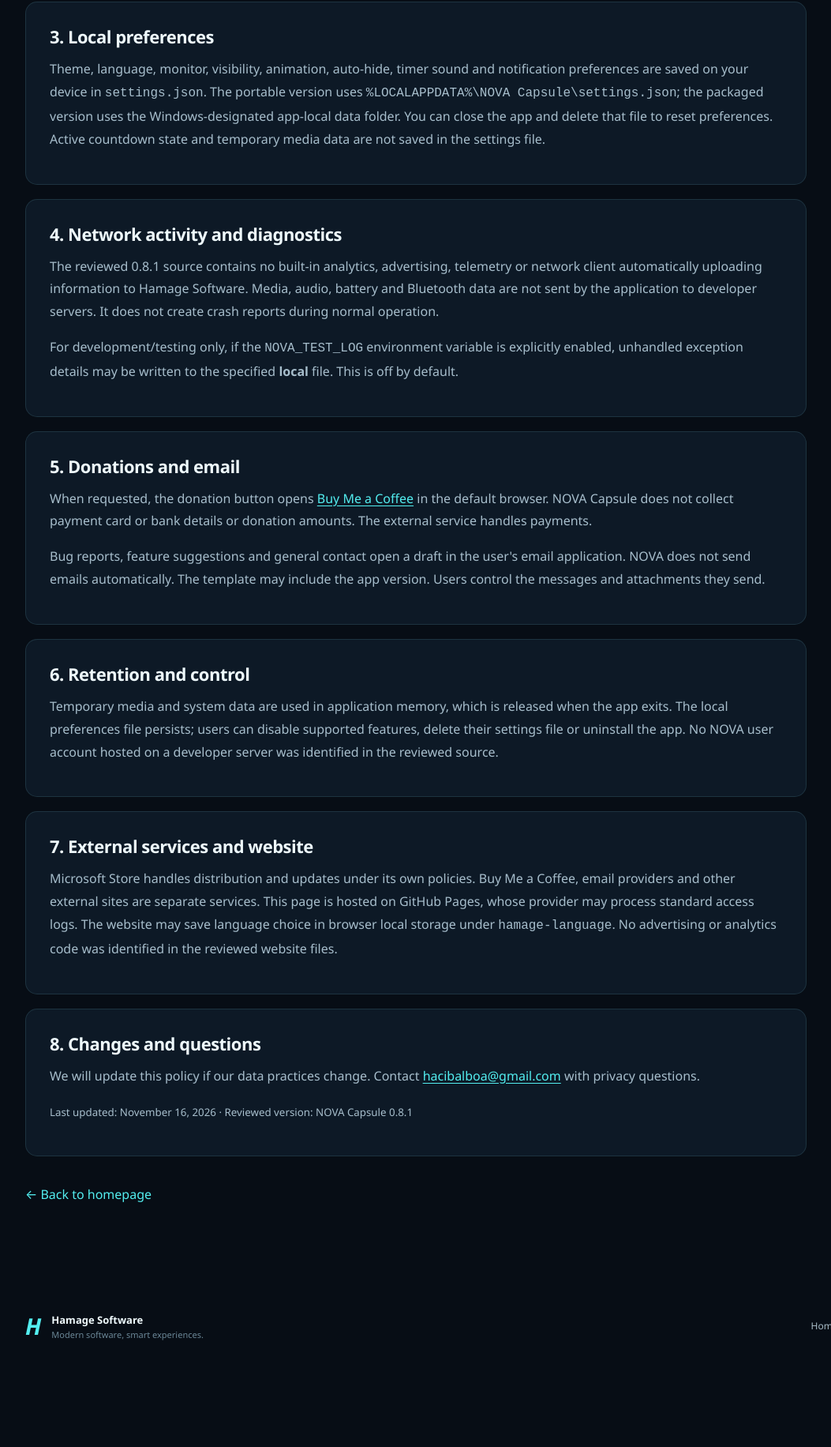
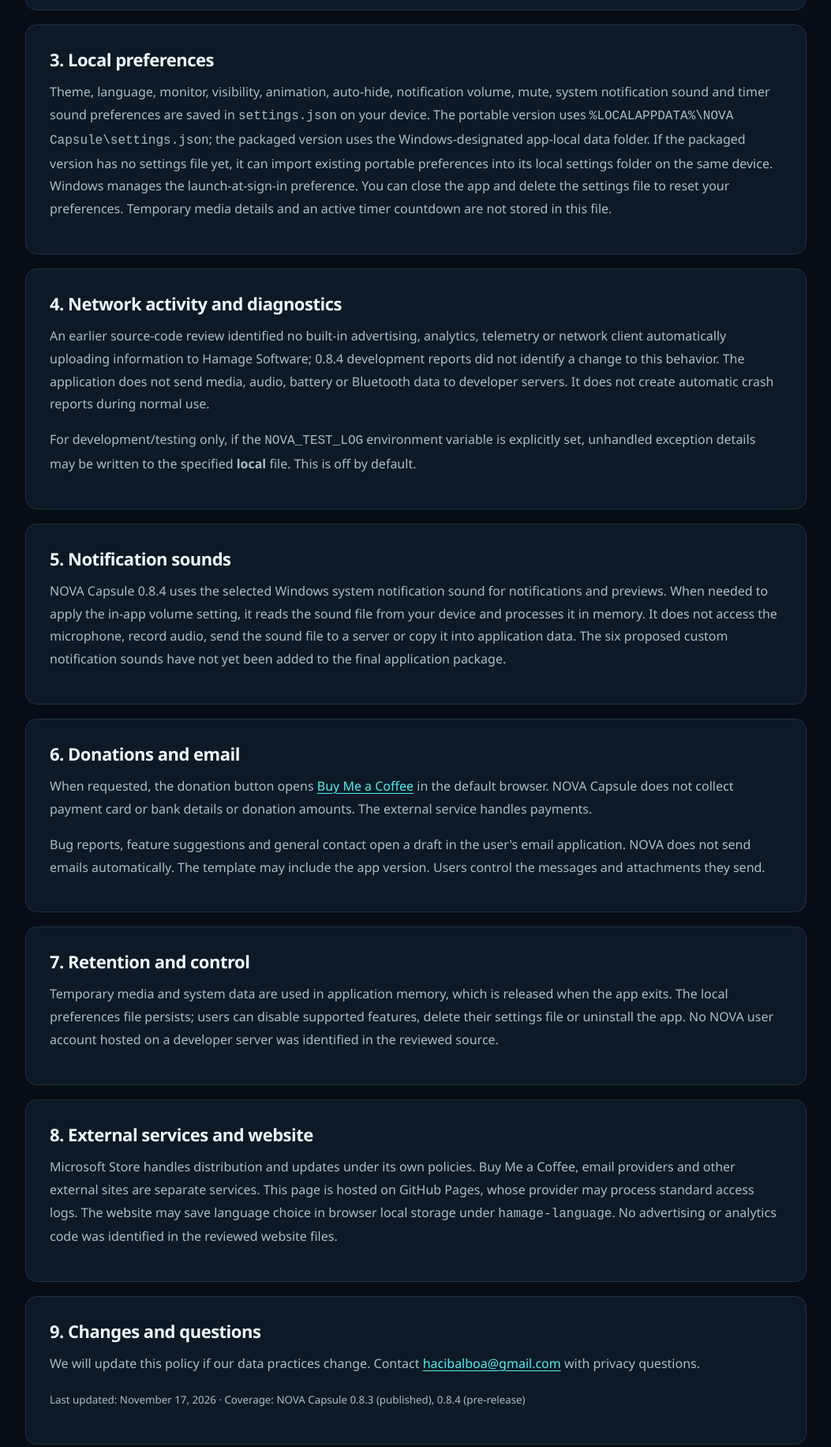
Before and after one commit to HMahmut/hamage-software, a plain HTML site: page privacy.html in a window 1280 px wide. Shown: the part 967-2799 px from the top of the page at 79% size, without its empty margins (16-1069 px from the left). Before the commit the page ends 2748 px from the top, so only its background shows below. Drawn offline with Linux system fonts and the light colour scheme.

Commit message:
Update bilingual NOVA privacy policy for 0.8.4 release preparation

```diff
--- a/privacy.html
+++ b/privacy.html
@@ -1,44 +1,46 @@
 <!DOCTYPE html>
 <html lang="tr"><head>
 <meta charset="UTF-8"><meta name="viewport" content="width=device-width,initial-scale=1"><meta name="theme-color" content="#071018">
-<meta name="description" content="NOVA Capsule 0.8.1 gizlilik politikası ve veri işleme açıklaması.">
+<meta name="description" content="NOVA Capsule 0.8.3 ve 0.8.4 gizlilik politikası ve veri işleme açıklaması.">
 <link rel="icon" href="assets/favicon.svg" type="image/svg+xml"><link rel="stylesheet" href="styles.css">
 <title>NOVA Capsule — Gizlilik Politikası | Hamage Software</title></head>
 <body>
 <a class="skip-link" href="#main" data-i18n="skip">İçeriğe geç</a><div class="noise-layer" aria-hidden="true"></div>
 <header class="site-header"><div class="nav-shell container"><a class="brand" href="index.html" aria-label="Hamage Software home"><span class="brand-icon" aria-hidden="true">H</span><span class="brand-name">hamage<span class="brand-dot">.</span><small>SOFTWARE</small></span></a><nav class="primary-nav" aria-label="Main navigation"><a href="index.html#about" data-i18n="navAbout">Hakkımızda</a><a href="index.html#nova" data-i18n="navNova">NOVA Capsule</a><a href="index.html#support" data-i18n="navSupport">Destek</a></nav><div class="nav-actions"><button id="lang-toggle" class="lang-toggle" type="button"><span aria-hidden="true">◎</span><span id="lang-label">EN</span></button><a class="nav-contact" href="mailto:hacibalboa@gmail.com" data-i18n="contact">İletişim</a></div></div></header>
 <main id="main" class="privacy-main container">
-<div class="privacy-header"><p class="section-overline"><span class="thin-bar"></span><span data-i18n="privacyEyebrow">ŞEFFAFLIK</span></p><h1 data-i18n="privacyTitle">Gizlilik Politikası</h1><p class="privacy-intro" data-i18n="privacyLead">NOVA Capsule 0.8.1 uygulamasının veri işleme uygulamaları. Son güncelleme: 16 Kasım 2026.</p></div>
+<div class="privacy-header"><p class="section-overline"><span class="thin-bar"></span><span data-i18n="privacyEyebrow">ŞEFFAFLIK</span></p><h1 data-i18n="privacyTitle">Gizlilik Politikası</h1><p class="privacy-intro" data-i18n="privacyLead">NOVA Capsule 0.8.3 ve 0.8.4 sürümleri için gizlilik açıklaması. Son güncelleme: 17 Kasım 2026.</p></div>
 <div class="privacy-article" style="display:block;max-width:990px"><style>.policy-language[hidden]{display:none!important}.policy-language{display:grid;gap:18px}.policy-language section{margin:0}.policy-language section h2{margin:0 0 10px}.privacy-article a{overflow-wrap:anywhere}</style>
 <div class="policy-language" lang="tr" data-policy-lang="tr">
-<section><h2>1. Kapsam ve iletişim</h2><p>NOVA Capsule, Hamage Software markası altında geliştirilen bir Windows 11 masaüstü yardımcı uygulamasıdır. Bu metin, NOVA Capsule <strong>0.8.1 kaynak kodunun incelenmesine</strong> dayanır; dış web siteleri kendi gizlilik koşullarına tabidir. İletişim: <a href="mailto:hacibalboa@gmail.com">hacibalboa@gmail.com</a>.</p></section>
+<section><h2>1. Kapsam ve iletişim</h2><p>NOVA Capsule, Hamage Software tarafından geliştirilen bir Windows 11 masaüstü yardımcı uygulamasıdır. Bu politika Microsoft Store'da yayımlanan 0.8.3 ve yayıma hazırlanan 0.8.4 sürümlerini kapsar. 0.8.4'e ilişkin bilgiler geliştirme ve test raporlarına, önceki işlevler kaynak kodu incelemesine dayanır. Harici hizmetler kendi gizlilik koşullarına tabidir. İletişim: <a href="mailto:hacibalboa@gmail.com">hacibalboa@gmail.com</a>.</p></section>
 <section><h2>2. İşlenen sistem bilgileri</h2><p>Uygulama özelliklerini sunmak için Windows arayüzlerinden şu bilgileri <strong>yerel olarak</strong> okur:</p><ul>
 <li><strong>Medya:</strong> Oynatma durumu, şarkı adı, sanatçı ve albüm kapağı; medya kontrol komutları Windows oturumuna gönderilir.</li>
 <li><strong>Ses:</strong> Varsayılan ses cihazı, ses seviyesi, sessiz durumu ve çıkış değişiklikleri; kullanıcı ses ayarını uygulamadan değiştirebilir.</li>
 <li><strong>Bluetooth ses cihazları:</strong> Cihaz adı, bağlantı durumu, varsa pil seviyesi ve cihazı ses çıkışıyla eşleştirmek için gereken yerel tanımlayıcılar.</li>
 <li><strong>Güç ve ekran:</strong> Pil yüzdesi, adaptör durumu, monitör ve ekran konumlandırma bilgileri.</li></ul>
 <p>İncelenen kaynak kodda şarkı bilgileri, albüm kapakları veya Bluetooth cihaz adlarının kalıcı dosyalara kaydedildiği görülmedi.</p></section>
-<section><h2>3. Yerel tercihler</h2><p>Tema, dil, monitör, görünürlük, animasyon, otomatik gizleme, zamanlayıcı sesi ve bildirim tercihleri <code>settings.json</code> dosyasında cihazınızda saklanır. Taşınabilir sürümde konum <code>%LOCALAPPDATA%\NOVA Capsule\settings.json</code>; paketli sürümde Windows'un uygulamaya ayırdığı yerel veri klasörüdür. Uygulamayı kapatıp bu dosyayı silerek tercihleri sıfırlayabilirsiniz. Etkin zamanlayıcı sayacı ve geçici medya verileri ayarlara yazılmaz.</p></section>
-<section><h2>4. Ağ iletişimi ve tanılama</h2><p>İncelenen 0.8.1 kaynak kodunda Hamage Software'a otomatik veri yükleyen telemetri, analitik, reklam veya ağ istemcisi bulunmadı. Uygulama medya, ses, pil ve Bluetooth bilgilerini geliştirici sunucularına göndermez. Normal kullanımda otomatik hata raporu dosyası üretmez.</p><p>Yalnızca geliştirici/test ortamında <code>NOVA_TEST_LOG</code> değişkeni özel olarak tanımlanırsa yakalanmayan hata ayrıntıları belirtilen <strong>yerel</strong> dosyaya yazılabilir. Bu seçenek normalde kapalıdır.</p></section>
-<section><h2>5. Bağış ve e-posta</h2><p>Kullanıcı isterse bağış bağlantısı <a href="https://buymeacoffee.com/hamagesf" target="_blank" rel="noopener noreferrer">Buy Me a Coffee</a> sayfasını tarayıcıda açar. NOVA Capsule banka veya kart bilgisi ve bağış tutarı toplamaz. Ödeme dış hizmette gerçekleşir.</p><p>Hata bildirimi, özellik önerisi ve iletişim seçenekleri e-posta uygulamasında bir taslak açar; mesajı NOVA kendiliğinden göndermez. Taslakta uygulama sürümü bulunabilir. Gönderilen içerik ve ekler kullanıcının kontrolündedir.</p></section>
-<section><h2>6. Saklama ve kontrol</h2><p>Geçici sistem ve medya bilgileri uygulamanın belleğinde kullanılır ve uygulama kapanınca bu bellek serbest bırakılır. Yerel tercih dosyası korunur; özellikleri ayarlardan kapatabilir, tercih dosyasını silebilir veya uygulamayı kaldırabilirsiniz. İncelenen kodda geliştirici sunucusunda tutulan bir NOVA kullanıcı hesabı bulunmadı.</p></section>
-<section><h2>7. Dış hizmetler ve web sitesi</h2><p>Microsoft Store dağıtım ve güncelleme süreçlerini kendi politikaları kapsamında yönetir. Buy Me a Coffee, e-posta sağlayıcıları ve diğer dış bağlantılar ayrı hizmetlerdir. Bu sayfa GitHub Pages üzerinde barındırılır; barındırma sağlayıcısı standart erişim kayıtları işleyebilir. Web sitesi dil tercihini tarayıcıda <code>hamage-language</code> anahtarıyla saklayabilir. İncelenen web sitesi kodunda reklam veya analiz sistemi bulunmadı.</p></section>
-<section><h2>8. Güncelleme ve sorular</h2><p>Veri işleme uygulamaları değiştiğinde bu metin güncellenir. Sorularınız için <a href="mailto:hacibalboa@gmail.com">hacibalboa@gmail.com</a> adresine yazabilirsiniz.</p><p><small>Son güncelleme: 16 Kasım 2026 · İncelenen sürüm: NOVA Capsule 0.8.1</small></p></section>
+<section><h2>3. Yerel tercihler</h2><p>Tema, dil, monitör, görünürlük, animasyon, otomatik gizleme, bildirim sesi düzeyi, sessize alma, sistem bildirimi sesi ve zamanlayıcı sesi tercihleri cihazınızdaki <code>settings.json</code> dosyasında saklanır. Taşınabilir sürümde konum <code>%LOCALAPPDATA%\NOVA Capsule\settings.json</code>; paketli sürümde Windows'un uygulamaya ayırdığı yerel veri klasörüdür. Paketli sürümün henüz kendi ayar dosyası yoksa taşınabilir sürümün mevcut tercihlerini aynı cihazdaki yerel ayar klasörüne aktarabilir. Windows ile başlatma tercihinin durumu Windows tarafından yönetilir. Uygulamayı kapatıp ayar dosyasını silerek tercihleri sıfırlayabilirsiniz. Geçici medya bilgileri ve aktif zamanlayıcı sayacı bu dosyada saklanmaz.</p></section>
+<section><h2>4. Ağ iletişimi ve tanılama</h2><p>Önceki kaynak incelemesinde Hamage Software'a otomatik veri yükleyen telemetri, analitik, reklam veya ağ istemcisi bulunmadı; 0.8.4 geliştirme raporlarında bu durumu değiştiren bir özellik bildirilmedi. Medya, ses, pil ve Bluetooth bilgileri geliştirici sunucularına gönderilmez. Normal kullanımda otomatik hata raporu dosyası oluşturulmaz.</p><p>Yalnızca geliştirme/test ortamında <code>NOVA_TEST_LOG</code> ortam değişkeni özel olarak tanımlanırsa yakalanmayan hata ayrıntıları belirtilen <strong>yerel</strong> dosyaya yazılabilir. Normalde kapalıdır.</p></section>
+<section><h2>5. Bildirim sesleri</h2><p>NOVA Capsule 0.8.4, bildirim ve önizleme için Windows'ta seçili sistem bildirim sesini kullanır. Uygulama içindeki ses düzeyi ayarını uygulamak için gerektiğinde ses dosyasını cihazdan okuyup bellekte işler. Mikrofon erişimi veya ses kaydı yapmaz. Ses dosyasını sunucuya göndermez veya uygulama verilerine kopyalamaz. Altı özgün bildirim sesi henüz uygulamanın nihai paketine eklenmemiştir.</p></section>
+<section><h2>6. Bağış ve e-posta</h2><p>Kullanıcı isterse bağış bağlantısı <a href="https://buymeacoffee.com/hamagesf" target="_blank" rel="noopener noreferrer">Buy Me a Coffee</a> sayfasını tarayıcıda açar. NOVA Capsule banka veya kart bilgisi ve bağış tutarı toplamaz. Ödeme dış hizmette gerçekleşir.</p><p>Hata bildirimi, özellik önerisi ve iletişim seçenekleri e-posta uygulamasında bir taslak açar; mesajı NOVA kendiliğinden göndermez. Taslakta uygulama sürümü bulunabilir. Gönderilen içerik ve ekler kullanıcının kontrolündedir.</p></section>
+<section><h2>7. Saklama ve kontrol</h2><p>Geçici sistem ve medya bilgileri uygulamanın belleğinde kullanılır ve uygulama kapanınca bu bellek serbest bırakılır. Yerel tercih dosyası korunur; özellikleri ayarlardan kapatabilir, tercih dosyasını silebilir veya uygulamayı kaldırabilirsiniz. İncelenen kodda geliştirici sunucusunda tutulan bir NOVA kullanıcı hesabı bulunmadı.</p></section>
+<section><h2>8. Dış hizmetler ve web sitesi</h2><p>Microsoft Store dağıtım ve güncelleme süreçlerini kendi politikaları kapsamında yönetir. Buy Me a Coffee, e-posta sağlayıcıları ve diğer dış bağlantılar ayrı hizmetlerdir. Bu sayfa GitHub Pages üzerinde barındırılır; barındırma sağlayıcısı standart erişim kayıtları işleyebilir. Web sitesi dil tercihini tarayıcıda <code>hamage-language</code> anahtarıyla saklayabilir. İncelenen web sitesi kodunda reklam veya analiz sistemi bulunmadı.</p></section>
+<section><h2>9. Güncelleme ve sorular</h2><p>Veri işleme uygulamaları değiştiğinde bu metin güncellenir. Sorularınız için <a href="mailto:hacibalboa@gmail.com">hacibalboa@gmail.com</a> adresine yazabilirsiniz.</p><p><small>Son güncelleme: 17 Kasım 2026 · Kapsam: NOVA Capsule 0.8.3 (yayımlı), 0.8.4 (yayın öncesi)</small></p></section>
 </div>
 <div class="policy-language" lang="en" data-policy-lang="en" hidden>
-<section><h2>1. Scope and contact</h2><p>NOVA Capsule is a Windows 11 desktop utility developed under the Hamage Software brand. This policy is based on a <strong>source-code review of NOVA Capsule 0.8.1</strong>; external websites have their own privacy practices. Contact: <a href="mailto:hacibalboa@gmail.com">hacibalboa@gmail.com</a>.</p></section>
+<section><h2>1. Scope and contact</h2><p>NOVA Capsule is a Windows 11 desktop utility developed by Hamage Software. This policy covers version 0.8.3 published in Microsoft Store and version 0.8.4 being prepared for release. Information about 0.8.4 is based on development and testing reports; earlier functionality was reviewed in the source code. External services have their own privacy policies. Contact: <a href="mailto:hacibalboa@gmail.com">hacibalboa@gmail.com</a>.</p></section>
 <section><h2>2. System information processed</h2><p>To provide its features, the application reads the following information <strong>locally</strong> through Windows APIs:</p><ul>
 <li><strong>Media:</strong> Playback state, song title, artist and album art; playback commands are sent to the Windows media session.</li>
 <li><strong>Audio:</strong> Default output device, volume, mute state and output changes; users can adjust Windows volume through the app.</li>
 <li><strong>Bluetooth audio devices:</strong> Device name, connection state, available battery percentage and local identifiers used to match devices with audio endpoints.</li>
 <li><strong>Power and displays:</strong> Battery percentage, AC power state, and monitor information needed for capsule placement.</li></ul>
 <p>The reviewed source does not persist song metadata, album artwork or Bluetooth device names to files.</p></section>
-<section><h2>3. Local preferences</h2><p>Theme, language, monitor, visibility, animation, auto-hide, timer sound and notification preferences are saved on your device in <code>settings.json</code>. The portable version uses <code>%LOCALAPPDATA%\NOVA Capsule\settings.json</code>; the packaged version uses the Windows-designated app-local data folder. You can close the app and delete that file to reset preferences. Active countdown state and temporary media data are not saved in the settings file.</p></section>
-<section><h2>4. Network activity and diagnostics</h2><p>The reviewed 0.8.1 source contains no built-in analytics, advertising, telemetry or network client automatically uploading information to Hamage Software. Media, audio, battery and Bluetooth data are not sent by the application to developer servers. It does not create crash reports during normal operation.</p><p>For development/testing only, if the <code>NOVA_TEST_LOG</code> environment variable is explicitly enabled, unhandled exception details may be written to the specified <strong>local</strong> file. This is off by default.</p></section>
-<section><h2>5. Donations and email</h2><p>When requested, the donation button opens <a href="https://buymeacoffee.com/hamagesf" target="_blank" rel="noopener noreferrer">Buy Me a Coffee</a> in the default browser. NOVA Capsule does not collect payment card or bank details or donation amounts. The external service handles payments.</p><p>Bug reports, feature suggestions and general contact open a draft in the user's email application. NOVA does not send emails automatically. The template may include the app version. Users control the messages and attachments they send.</p></section>
-<section><h2>6. Retention and control</h2><p>Temporary media and system data are used in application memory, which is released when the app exits. The local preferences file persists; users can disable supported features, delete their settings file or uninstall the app. No NOVA user account hosted on a developer server was identified in the reviewed source.</p></section>
-<section><h2>7. External services and website</h2><p>Microsoft Store handles distribution and updates under its own policies. Buy Me a Coffee, email providers and other external sites are separate services. This page is hosted on GitHub Pages, whose provider may process standard access logs. The website may save language choice in browser local storage under <code>hamage-language</code>. No advertising or analytics code was identified in the reviewed website files.</p></section>
-<section><h2>8. Changes and questions</h2><p>We will update this policy if our data practices change. Contact <a href="mailto:hacibalboa@gmail.com">hacibalboa@gmail.com</a> with privacy questions.</p><p><small>Last updated: November 16, 2026 · Reviewed version: NOVA Capsule 0.8.1</small></p></section>
+<section><h2>3. Local preferences</h2><p>Theme, language, monitor, visibility, animation, auto-hide, notification volume, mute, system notification sound and timer sound preferences are saved in <code>settings.json</code> on your device. The portable version uses <code>%LOCALAPPDATA%\NOVA Capsule\settings.json</code>; the packaged version uses the Windows-designated app-local data folder. If the packaged version has no settings file yet, it can import existing portable preferences into its local settings folder on the same device. Windows manages the launch-at-sign-in preference. You can close the app and delete the settings file to reset your preferences. Temporary media details and an active timer countdown are not stored in this file.</p></section>
+<section><h2>4. Network activity and diagnostics</h2><p>An earlier source-code review identified no built-in advertising, analytics, telemetry or network client automatically uploading information to Hamage Software; 0.8.4 development reports did not identify a change to this behavior. The application does not send media, audio, battery or Bluetooth data to developer servers. It does not create automatic crash reports during normal use.</p><p>For development/testing only, if the <code>NOVA_TEST_LOG</code> environment variable is explicitly set, unhandled exception details may be written to the specified <strong>local</strong> file. This is off by default.</p></section>
+<section><h2>5. Notification sounds</h2><p>NOVA Capsule 0.8.4 uses the selected Windows system notification sound for notifications and previews. When needed to apply the in-app volume setting, it reads the sound file from your device and processes it in memory. It does not access the microphone, record audio, send the sound file to a server or copy it into application data. The six proposed custom notification sounds have not yet been added to the final application package.</p></section>
+<section><h2>6. Donations and email</h2><p>When requested, the donation button opens <a href="https://buymeacoffee.com/hamagesf" target="_blank" rel="noopener noreferrer">Buy Me a Coffee</a> in the default browser. NOVA Capsule does not collect payment card or bank details or donation amounts. The external service handles payments.</p><p>Bug reports, feature suggestions and general contact open a draft in the user's email application. NOVA does not send emails automatically. The template may include the app version. Users control the messages and attachments they send.</p></section>
+<section><h2>7. Retention and control</h2><p>Temporary media and system data are used in application memory, which is released when the app exits. The local preferences file persists; users can disable supported features, delete their settings file or uninstall the app. No NOVA user account hosted on a developer server was identified in the reviewed source.</p></section>
+<section><h2>8. External services and website</h2><p>Microsoft Store handles distribution and updates under its own policies. Buy Me a Coffee, email providers and other external sites are separate services. This page is hosted on GitHub Pages, whose provider may process standard access logs. The website may save language choice in browser local storage under <code>hamage-language</code>. No advertising or analytics code was identified in the reviewed website files.</p></section>
+<section><h2>9. Changes and questions</h2><p>We will update this policy if our data practices change. Contact <a href="mailto:hacibalboa@gmail.com">hacibalboa@gmail.com</a> with privacy questions.</p><p><small>Last updated: November 17, 2026 · Coverage: NOVA Capsule 0.8.3 (published), 0.8.4 (pre-release)</small></p></section>
 </div>
 </div>
 <a class="privacy-back" href="index.html" data-i18n="privacyBack">← Ana sayfaya dön</a>
```
